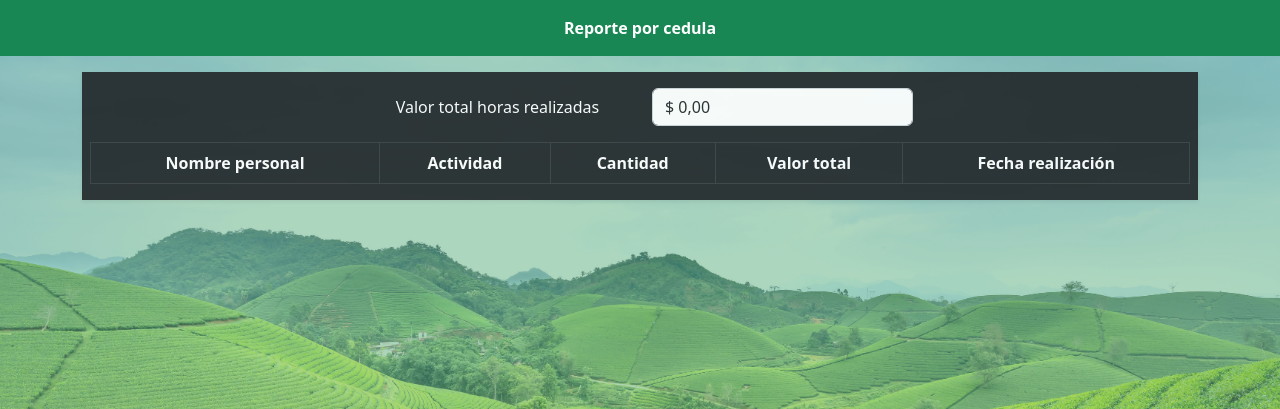
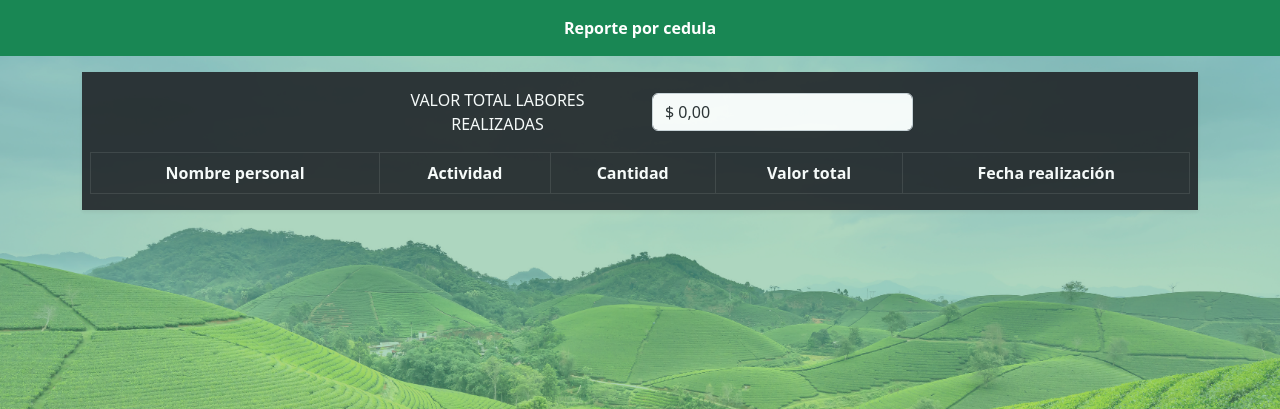
Before and after one commit to ZamThe/cine, a PHP site: page /src/informes/reportePorCedula.php in a window 1280 px wide. Shown: the part 76-485 px from the top of the page. Run offline with PHP 8.4, Linux system fonts and the light colour scheme; the visitor is signed in with stand-in values (Sample User, id 1); data that the repository does not hold is empty; some libraries are stand-ins or nearby versions.

Commit message:
Ajuste pequeño

```diff
--- a/src/informes/reportePorCedula.php
+++ b/src/informes/reportePorCedula.php
@@ -104,7 +104,7 @@
             <div class="bg-dark overflow-hidden shadow-sm sm:rounded-lg opacity9">
                 <div class="row justify-content-center align-items-center mt-3 mb-2">
                     <div class="col-10 col-sm-10 col-md-10 col-lg-4 col-xl-3 text-center">
-                        <label for="" class="form label text-white">Valor total horas realizadas</label>
+                        <label for="" class="form label text-white">VALOR TOTAL LABORES REALIZADAS</label>
                     </div>
                     <div class="col-10 col-sm-10 col-md-10 col-lg-4 col-xl-3 text-center">
                         <input type="text" placeholder="Salario en labores" class="form-control" value="<?php echo $salarioLabores; ?>" readonly>
```
